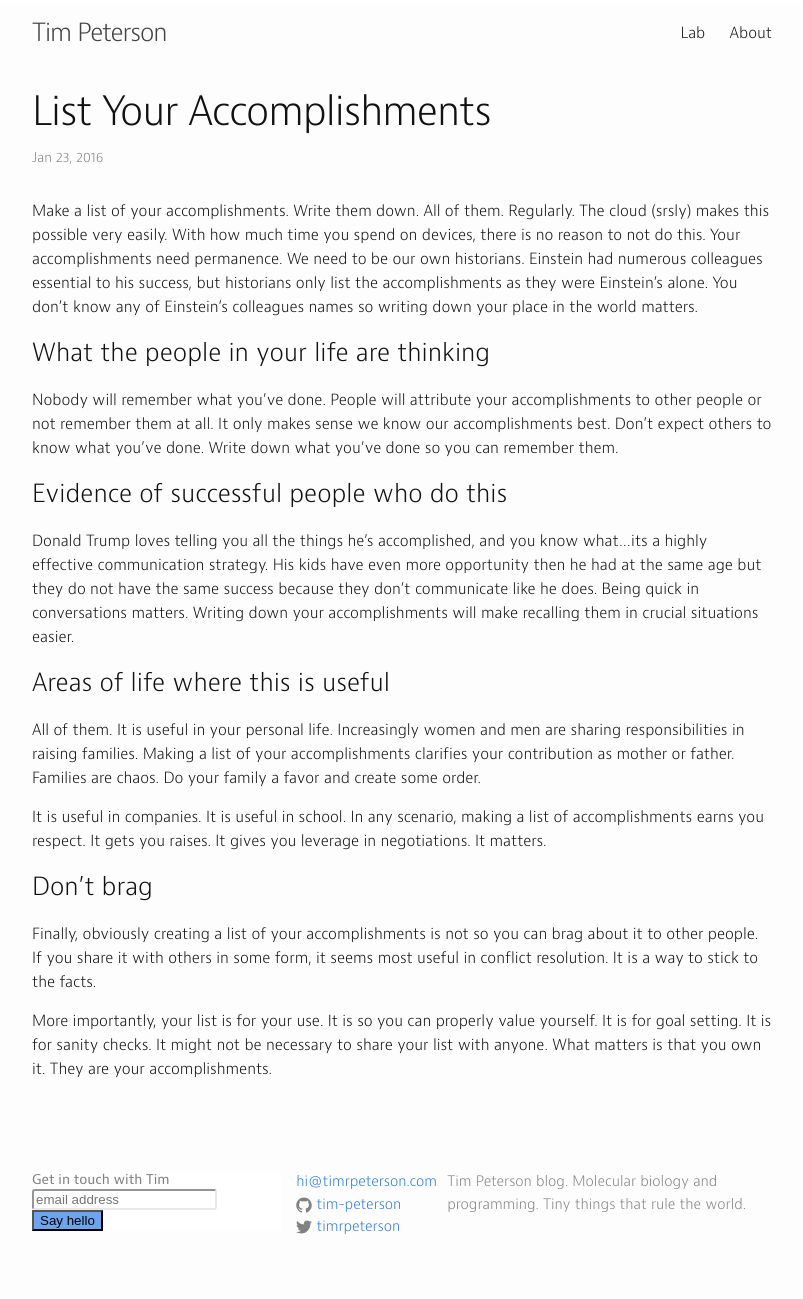
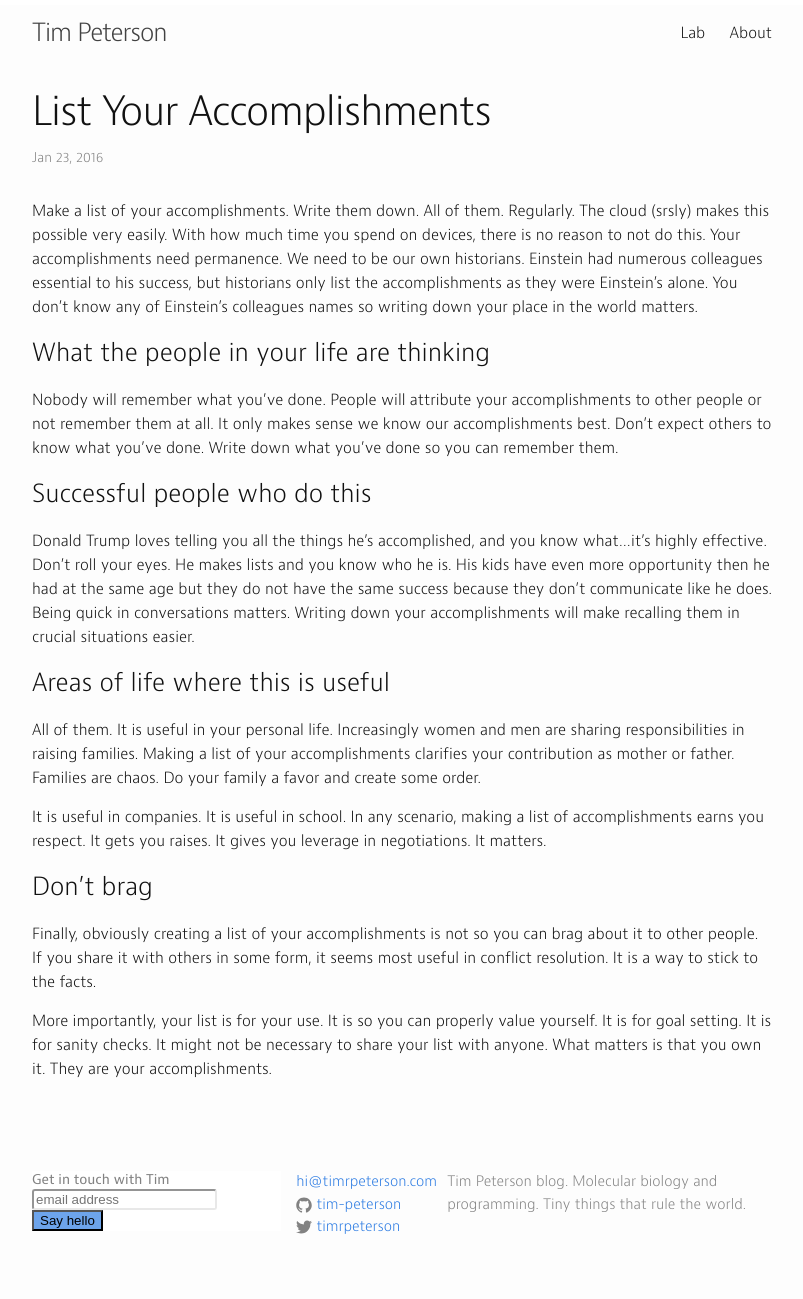
Before and after one commit to tim-peterson/timrpeterson, a Jekyll site: the page built from _posts/2016-01-23-list-your-accomplishments.markdown, in a window 1280 px wide. Shown: the whole page, without its empty margins (238-1041 px from the left). Built offline with Jekyll 4.4.1, drawn with Linux system fonts in a browser that asks for light colours; comment, search, counter and statistics services are not loaded.

Commit message:
list your accomplishments 7

```diff
--- a/_posts/2016-01-23-list-your-accomplishments.markdown
+++ b/_posts/2016-01-23-list-your-accomplishments.markdown
@@ -13,8 +13,8 @@ Make a list of your accomplishments. Write them down. All of them. Regularly. Th
 ### What the people in your life are thinking
 Nobody will remember what you've done. People will attribute your accomplishments to other people or not remember them at all. It only makes sense we know our accomplishments best. Don't expect others to know what you've done. Write down what you've done so you can remember them.
 
-### Evidence of successful people who do this
-Donald Trump loves telling you all the things he's accomplished, and you know what...its a highly effective communication strategy. His kids have even more opportunity then he had at the same age but they do not have the same success because they don't communicate like he does. Being quick in conversations matters. Writing down your accomplishments will make recalling them in crucial situations easier.
+### Successful people who do this
+Donald Trump loves telling you all the things he's accomplished, and you know what...it's highly effective. Don't roll your eyes. He makes lists and you know who he is. His kids have even more opportunity then he had at the same age but they do not have the same success because they don't communicate like he does. Being quick in conversations matters. Writing down your accomplishments will make recalling them in crucial situations easier.
 
 ### Areas of life where this is useful
 All of them. It is useful in your personal life. Increasingly women and men are sharing responsibilities in raising families. Making a list of your accomplishments clarifies your contribution as mother or father. Families are chaos. Do your family a favor and create some order.
```
